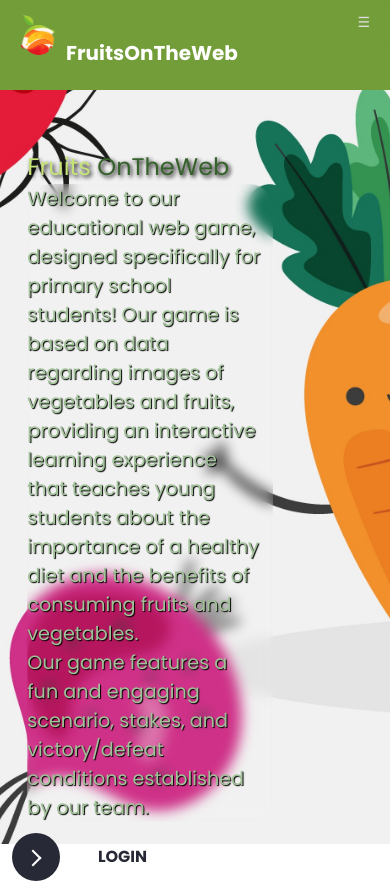
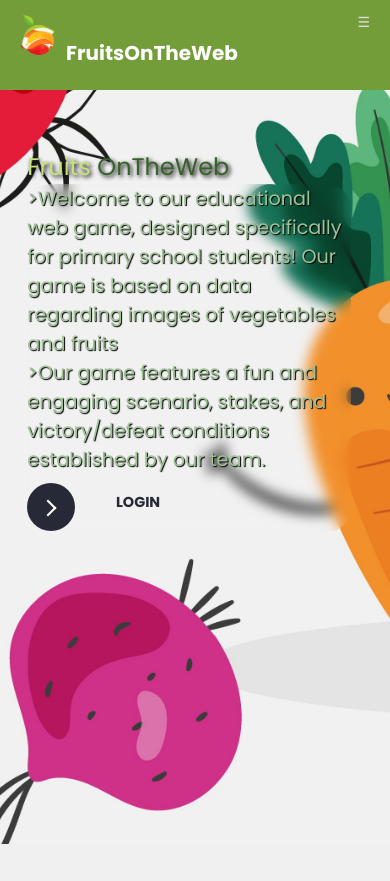
Before and after one commit to AndreiGalan/TWProject, a PHP site: page /html/Home.html in a window 390 px wide. After the commit the page ends 844 px from the top, so only its background shows below. Run offline with PHP 8.4, Linux system fonts and the light colour scheme.

Commit message:
Repaired some bugs

```diff
--- a/css/homestyle.css
+++ b/css/homestyle.css
@@ -43,6 +43,9 @@ html, body {
     margin-left: 7%;
     width: 50%;
   }
+}
+.short-paragraph{
+  display: none;
 }
 .interior
 {
@@ -105,7 +108,7 @@ html, body {
       animation-duration: 5s;
       animation-name: slideinButton;
       position: relative;
-      margin-left: 7%;
+      margin-left: 0%;
       display: inline-block;
       cursor: pointer;
       outline: none;
@@ -166,11 +169,11 @@ button.learn-more .circle .icon.arrow::before {
      button.learn-more .button-text {
       transition: all 0.45s cubic-bezier(0.65, 0, 0.076, 1);
       position: absolute;
-      top: 0;
+      top: -5px;
       left: 0;
       right: 0;
       bottom: 0;
-      padding: 11px 0;
+      padding: 13px 0;
       margin: 0 0 0 29.6px;
       color: #282936;
       font-weight: 700;
@@ -209,12 +212,12 @@ button.learn-more .circle .icon.arrow::before {
     @keyframes slideinButton {
       from {
         margin-left: 100%;
-        width: 10%;
+        width: 50%;
       }
 
       to {
-        margin-left: 7%;
-        width: 10%;
+        margin-left: 0%;
+        width: 20%;
       }
     }
 
@@ -223,6 +226,10 @@ button.learn-more .circle .icon.arrow::before {
 
     /* When the screen is less than 600 pixels wide, hide all links, except for the first one ("Home"). Show the link that contains should open and close the topnav (.icon) */
     @media screen and (max-width: 1200px) {
+
+      .default-paragraph{
+        display: none;
+      }
 
       .navigation-menu a{
         display: none;
@@ -248,6 +255,9 @@ button.learn-more .circle .icon.arrow::before {
       .bgimg-1 .content{
         flex-direction: column-reverse;
       }
+      button.learn-more .button-text {
+        font-size: 60%;
+      }
       .interior
       {
         margin-top: 15%;
@@ -256,18 +266,22 @@ button.learn-more .circle .icon.arrow::before {
         top: 10%;
         font-size: 1.5em;
       }
-      p{
+      .short-paragraph{
+        display: block;
         top: 15%;
-        margin-right: 5%;
+        margin-right: 1%;
         font-size: 0.8em;
       }
-
-      button {
+      .button-text
+      {
+        padding: 9px 0;
+      }
+      button{
         margin-top: 3%;
         animation-duration: 5s;
         animation-name: slideinButton;
         position: relative;
-        margin-left: 3%;
+        margin-left: 0%;
         display: inline-block;
         cursor: pointer;
         outline: none;
@@ -293,16 +307,16 @@ button.learn-more .circle .icon.arrow::before {
       @keyframes slideinButton {
         from {
           margin-left: 100%;
-          width: 30%;
+          width: 60%;
         }
 
         to {
-          margin-left: 5%;
-          width: 25%;
+          margin-left: 0%;
+          width: 50%;
         }
       }
       .welcome-text{
-        margin-inline-end: 30%;
+        margin-inline-end: 10%;
         border-radius: 1em;
       }
     }
@@ -338,4 +352,5 @@ button.learn-more .circle .icon.arrow::before {
         display: block;
         text-align: left;
       }
+
     }
--- a/css/passwordcode.css
+++ b/css/passwordcode.css
@@ -24,10 +24,6 @@ body {
 .navMenu a:focus{
   outline: solid #C6EBC5;
 }
-input::-ms-reveal,
-input::-ms-clear {
-  display: none;
-}
 img{
   margin-left: auto;
   margin-right: auto;
@@ -49,7 +45,6 @@ img{
 
   .form:hover {
     box-shadow: 1px 1px 1px rgba(0, 0, 0, 0.1);
-    scale: 0.99;
   }
 
   .heading {
--- a/html/Home.html
+++ b/html/Home.html
@@ -28,15 +28,18 @@
       <div class="interior">
         <span class="title"><span style="color:#C6E377">Fruits</span> <span style="color:#36622B;">OnTheWeb</span></span><br>
         <div class="welcome-text">
-          <p>Welcome to our educational web game, designed specifically for primary school students! Our game is based on data regarding images of vegetables and fruits, providing an interactive learning experience that teaches young students about the importance of a healthy diet and the benefits of consuming fruits and vegetables.</p>
-          <p>Our game features a fun and engaging scenario, stakes, and victory/defeat conditions established by our team.</p>
-        </div>
+          <p class="default-paragraph">>Welcome to our educational web game, designed specifically for primary school students! Our game is based on data regarding images of vegetables and fruits, providing an interactive learning experience that teaches young students about the importance of a healthy diet and the benefits of consuming fruits and vegetables.</p>
+          <p class="default-paragraph">>Our game features a fun and engaging scenario, stakes, and victory/defeat conditions established by our team.</p>
+          <p class="short-paragraph">>Welcome to our educational web game, designed specifically for primary school students! Our game is based on data regarding images of vegetables and fruits</p>
+          <p class="short-paragraph">>Our game features a fun and engaging scenario, stakes, and victory/defeat conditions established by our team.</p>
+
         <button class="learn-more">
           <span class="circle" aria-hidden="true">
           <span class="icon arrow"></span>
           </span>
           <span class="button-text" onclick="location.href='Login.html';">LogIn</span>
         </button>
+        </div>
       </div>
 </div>
 </body>
--- a/html/SendMail.html
+++ b/html/SendMail.html
@@ -20,12 +20,13 @@
   </nav>
     <div class="container">
         <h1>Forgot your password?</h1>
-        <img src="../images/mail.png">
+        <img src="../images/mail.png" alt="mailLogo">
       <div class="content">
         <form target="#">
           <input class="email" type="email" id="email" placeholder="Enter your email here...." required>
           <input class="btn" type="submit" value="Send Code!" id="btn">
         </form>
+       </div>
     </div>
 
 </body>
```
Also changed, not shown: css/loginstyle.css (+9 -3 lines).
